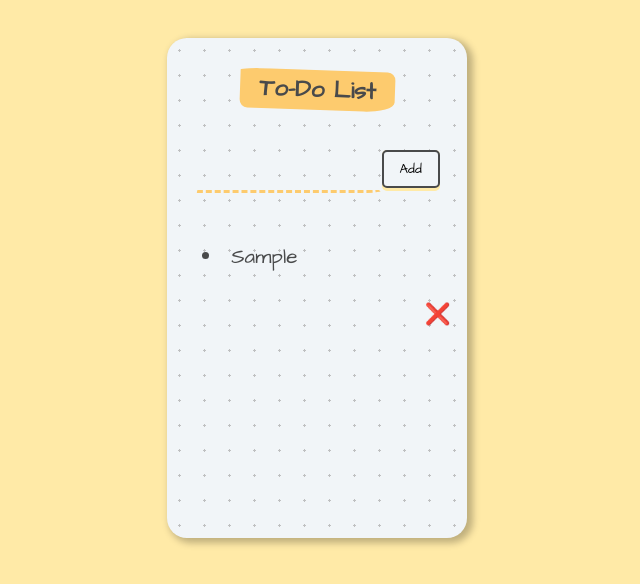
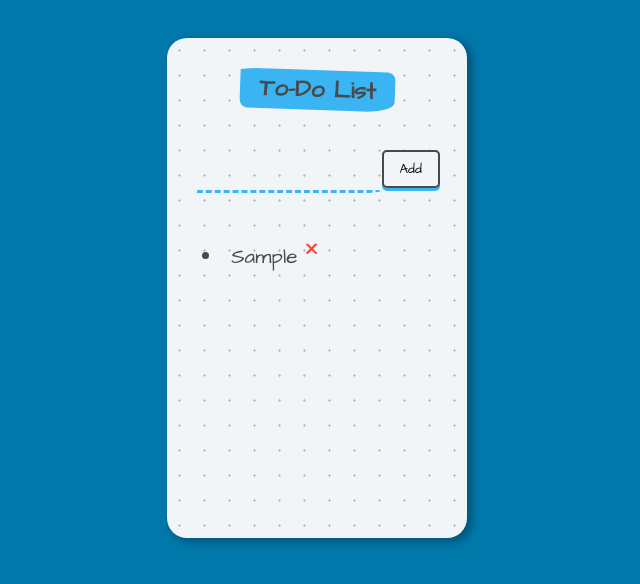
Before and after one commit to lsoca007/to-do-list, a React (Create React App) app: page / in a window 1280 px wide. Both pictures are taken after typing "Sample" into the empty fields and a click on the button "Add". Shown: the top 584 px of the page, without its empty margins (323-963 px from the left). Built offline with nearby package versions, Linux system fonts and the light colour scheme.

Commit message:
style: fix css issue

```diff
--- a/public/styles.css
+++ b/public/styles.css
@@ -1,5 +1,6 @@
 body {
-  background-color: #ffeaa7;
+  /*background-color: #ffeaa7;*/
+  background-color: #0078AA;
   min-height: 70vh;
   padding: 1rem;
   box-sizing: border-box;
@@ -37,7 +38,8 @@ body {
   transform: rotate(2deg);
   padding: 0.2rem 1.2rem;
   border-radius: 20% 5% 20% 5%/5% 20% 25% 20%;
-  background-color: #fdcb6e;
+  /*background-color: #fdcb6e;*/
+  background-color: #3AB4F2;
   font-size: 1.5rem;
 }
 
@@ -49,6 +51,7 @@ body {
   border-bottom-left-radius: 3px 15px;
   border: solid 3px transparent;
   border-bottom: dashed 3px #fdcb6e;
+  border-bottom: dashed 3px #3AB4F2;
   font-family: "Architects Daughter", cursive;
   font-size: 1rem;
   color: hsla(260, 2%, 25%, 0.7);
@@ -64,6 +67,7 @@ button {
   padding-bottom: 3px;
   border-radius: 5px;
   background-color: #ffeaa7;
+  background-color: #3AB4F2;
 }
 button span {
   background: #f1f5f8;
@@ -83,14 +87,20 @@ li {
 
 .delete {
 
-  float: right;
-  display: flex;
 
-
+  display:flex;
+  font-size: 0.6rem;
+  width: fit-content;
+  float:right;
 
 }
 
 .list_content{
   display: grid;
+  width: auto;
 
 }
+
+.item {
+  display: flex;
+}
--- a/src/components/ToDoItem.jsx
+++ b/src/components/ToDoItem.jsx
@@ -12,11 +12,12 @@ function ToDoItem (props) {
     }
 
     return (
-    <div className="list_content">
-        <div onClick={handleClick}>
+    <div className="item">
+        <div className= "list_content" onClick={handleClick}>
         <li style={{textDecoration: isDone ? "line-through" : "none"}}>{props.text}
 
         </li>
+        </div>
         <div className="delete" onClick={ () => {
                 props.onChecked(props.id);
             }}>
@@ -25,7 +26,7 @@ function ToDoItem (props) {
             </div>
 
 
-        </div>
+
 
     </div>
     )
```
